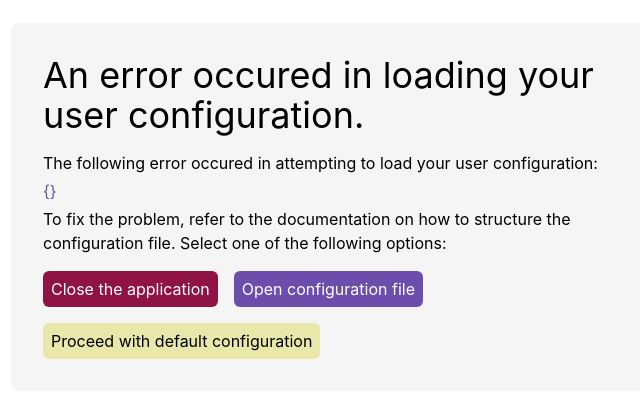
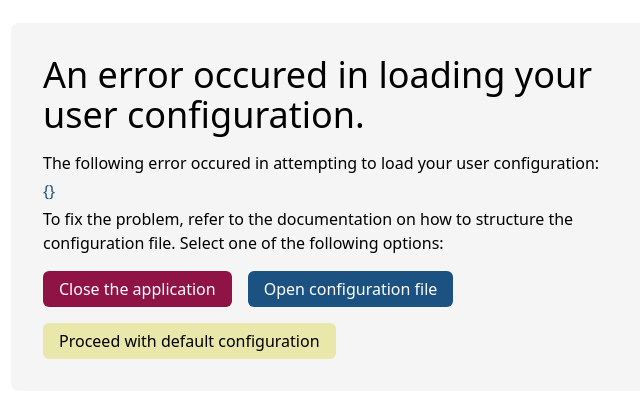
Before and after one commit to declspecl/pow, a React (Vite) app: page / in a window 1280 px wide. Shown: the part 193-590 px from the top of the page, without its empty margins (309-949 px from the left). Built offline with nearby package versions, Linux system fonts and the light colour scheme.

Commit message:
adjusted colorscheme and fixed css variable mistake

```diff
--- a/src/app/main.css
+++ b/src/app/main.css
@@ -12,7 +12,7 @@
         --text-250: 0 0% 20%;
         --text-300: 0 0% 24%;
 
-        --background: 0 0% 100;
+        --background: 0 0% 100%;
         --background-50: 0 0% 96%;
         --background-100: 0 0% 92%;
         --background-150: 0 0% 88%;
@@ -30,7 +30,7 @@
         --text-250: 0 0% 20%;
         --text-300: 0 0% 24%;
 
-        --background: 0 0% 100;
+        --background: 0 0% 100%;
         --background-50: 0 0% 96%;
         --background-100: 0 0% 92%;
         --background-150: 0 0% 88%;
@@ -48,15 +48,15 @@
         --ui-primary-650: 336 77% 44%;
         --ui-primary-700: 336 77% 48%;
 
-        --ui-secondary-300: 260 38% 33%;
-        --ui-secondary-350: 260 38% 37%;
-        --ui-secondary-400: 260 38% 41%;
-        --ui-secondary-450: 260 38% 45%;
-        --ui-secondary-500: 260 38% 49%;
-        --ui-secondary-550: 260 38% 53%;
-        --ui-secondary-600: 260 38% 57%;
-        --ui-secondary-650: 260 38% 61%;
-        --ui-secondary-700: 260 38% 65%;
+        --ui-secondary-300: 208 64% 15%;
+        --ui-secondary-350: 208 64% 19%;
+        --ui-secondary-400: 208 64% 23%;
+        --ui-secondary-450: 208 64% 27%;
+        --ui-secondary-500: 208 64% 31%;
+        --ui-secondary-550: 208 64% 35%;
+        --ui-secondary-600: 208 64% 39%;
+        --ui-secondary-550: 208 64% 43%;
+        --ui-secondary-700: 208 64% 47%;
 
         --ui-accent-300: 58 59% 63%;
         --ui-accent-350: 58 59% 67%;
@@ -89,15 +89,15 @@
         --background-250: 0 0% 23%;
         --background-300: 0 0% 27%;
 
-        --ui-primary-300: 259 85% 64%;
-        --ui-primary-350: 259 85% 68%;
-        --ui-primary-400: 259 85% 72%;
-        --ui-primary-450: 259 85% 76%;
-        --ui-primary-500: 259 85% 80%;
-        --ui-primary-550: 259 85% 84%;
-        --ui-primary-600: 259 85% 88%;
-        --ui-primary-650: 259 85% 92%;
-        --ui-primary-700: 259 85% 96%;
+        --ui-primary-300: 259 85% 66%;
+        --ui-primary-350: 259 85% 70%;
+        --ui-primary-400: 259 85% 74%;
+        --ui-primary-450: 259 85% 78%;
+        --ui-primary-500: 259 85% 82%;
+        --ui-primary-550: 259 85% 86%;
+        --ui-primary-600: 259 85% 90%;
+        --ui-primary-650: 259 85% 94%;
+        --ui-primary-700: 259 85% 98%;
 
         --ui-secondary-300: 58 59% 63%;
         --ui-secondary-350: 58 59% 67%;
@@ -140,35 +140,35 @@
         --background-250: 249 22% 32%;
         --background-300: 249 22% 36%;
 
-        --ui-primary-300: 189 43% 57%;
-        --ui-primary-350: 189 43% 61%;
-        --ui-primary-400: 189 43% 65%;
-        --ui-primary-450: 189 43% 69%;
-        --ui-primary-500: 189 43% 73%;
-        --ui-primary-550: 189 43% 77%;
-        --ui-primary-600: 189 43% 81%;
-        --ui-primary-650: 189 43% 85%;
-        --ui-primary-700: 189 43% 89%;
+        --ui-primary-300: 189 43% 60%;
+        --ui-primary-350: 189 43% 64%;
+        --ui-primary-400: 189 43% 68%;
+        --ui-primary-450: 189 43% 72%;
+        --ui-primary-500: 189 43% 76%;
+        --ui-primary-550: 189 43% 80%;
+        --ui-primary-600: 189 43% 84%;
+        --ui-primary-650: 189 43% 88%;
+        --ui-primary-700: 189 43% 92%;
 
-        --ui-secondary-300: 35 74% 54%;
-        --ui-secondary-350: 35 74% 58%;
-        --ui-secondary-400: 35 74% 62%;
-        --ui-secondary-450: 35 74% 66%;
-        --ui-secondary-500: 35 74% 70%;
-        --ui-secondary-550: 35 74% 74%;
-        --ui-secondary-600: 35 74% 78%;
-        --ui-secondary-650: 35 74% 82%;
-        --ui-secondary-700: 35 74% 86%;
+        --ui-secondary-300: 35 74% 58%;
+        --ui-secondary-350: 35 74% 62%;
+        --ui-secondary-400: 35 74% 66%;
+        --ui-secondary-450: 35 74% 70%;
+        --ui-secondary-500: 35 74% 74%;
+        --ui-secondary-550: 35 74% 78%;
+        --ui-secondary-600: 35 74% 82%;
+        --ui-secondary-650: 35 74% 86%;
+        --ui-secondary-700: 35 74% 90%;
 
-        --ui-accent-300: 343 58% 27%;
-        --ui-accent-350: 343 58% 31%;
-        --ui-accent-400: 343 58% 35%;
-        --ui-accent-450: 343 58% 39%;
-        --ui-accent-500: 343 58% 43%;
-        --ui-accent-550: 343 58% 47%;
-        --ui-accent-600: 343 58% 51%;
-        --ui-accent-650: 343 58% 55%;
-        --ui-accent-700: 343 58% 59%;
+        --ui-accent-300: 343 58% 22%;
+        --ui-accent-350: 343 58% 26%;
+        --ui-accent-400: 343 58% 30%;
+        --ui-accent-450: 343 58% 34%;
+        --ui-accent-500: 343 58% 38%;
+        --ui-accent-550: 343 58% 42%;
+        --ui-accent-600: 343 58% 46%;
+        --ui-accent-650: 343 58% 50%;
+        --ui-accent-700: 343 58% 54%;
 
         --folder: 197 49% 38%;
         --file: 267 57% 78%;
@@ -191,25 +191,25 @@
         --background-250: 235 19% 33%;
         --background-300: 235 19% 37%;
 
-        --ui-primary-300: 221 82% 58%;
-        --ui-primary-350: 221 82% 62%;
-        --ui-primary-400: 221 82% 66%;
-        --ui-primary-450: 221 82% 70%;
-        --ui-primary-500: 221 82% 74%;
-        --ui-primary-550: 221 82% 78%;
-        --ui-primary-600: 221 82% 82%;
-        --ui-primary-650: 221 82% 86%;
-        --ui-primary-700: 221 82% 90%;
+        --ui-primary-300: 221 82% 63%;
+        --ui-primary-350: 221 82% 67%;
+        --ui-primary-400: 221 82% 71%;
+        --ui-primary-450: 221 82% 75%;
+        --ui-primary-500: 221 82% 79%;
+        --ui-primary-550: 221 82% 83%;
+        --ui-primary-600: 221 82% 87%;
+        --ui-primary-650: 221 82% 91%;
+        --ui-primary-700: 221 82% 95%;
 
-        --ui-secondary-300: 261 85% 63%;
-        --ui-secondary-350: 261 85% 67%;
-        --ui-secondary-400: 261 85% 71%;
-        --ui-secondary-450: 261 85% 75%;
-        --ui-secondary-500: 261 85% 79%;
-        --ui-secondary-550: 261 85% 83%;
-        --ui-secondary-600: 261 85% 87%;
-        --ui-secondary-650: 261 85% 91%;
-        --ui-secondary-700: 261 85% 95%;
+        --ui-secondary-300: 261 85% 66%;
+        --ui-secondary-350: 261 85% 70%;
+        --ui-secondary-400: 261 85% 74%;
+        --ui-secondary-450: 261 85% 78%;
+        --ui-secondary-500: 261 85% 82%;
+        --ui-secondary-550: 261 85% 86%;
+        --ui-secondary-600: 261 85% 90%;
+        --ui-secondary-650: 261 85% 94%;
+        --ui-secondary-700: 261 85% 98%;
 
         --ui-accent-300: 229 23% 17%;
         --ui-accent-350: 229 23% 21%;
--- a/src/components/Pages/UserConfigError/UserConfigError.tsx
+++ b/src/components/Pages/UserConfigError/UserConfigError.tsx
@@ -15,12 +15,12 @@ export default function UserConfigError({ errorEncountered, setErrorEncountered,
     const naviHistoryGotoArbitrary = useNaviHistoryStore((state) => state.gotoArbitrary);
 
     return (
-        <div className="p-8 fixed top-1/2 left-1/2 -translate-y-1/2 -translate-x-1/2 flex flex-col items-start gap-4 rounded-lg bg-background-50 text-text font-inter">
-            <h1 className="text-4xl">
+        <div className="p-8 fixed top-1/2 left-1/2 -translate-y-1/2 -translate-x-1/2 flex flex-col items-start gap-4 rounded-lg bg-background-50">
+            <h1 className="text-4xl text-text">
                 An error occured in loading your user configuration.
             </h1>
 
-            <div className="flex flex-col gap-1 text-base">
+            <div className="flex flex-col gap-1 text-base text-text">
                 <p>
                     The following error occured in attempting to load your user configuration:
                 </p>
@@ -38,7 +38,7 @@ export default function UserConfigError({ errorEncountered, setErrorEncountered,
                         await exit(0);
                     }}
                     className={clsx(
-                        "px-2 py-1.5 rounded-md bg-ui-primary text-background"
+                        "px-4 py-1.5 rounded-md bg-ui-primary text-background"
                     )}
                 >
                     Close the application
@@ -49,7 +49,7 @@ export default function UserConfigError({ errorEncountered, setErrorEncountered,
                         console.log("open config file");
                     }}
                     className={clsx(
-                        "px-2 py-1.5 rounded-md bg-ui-secondary text-background"
+                        "px-4 py-1.5 rounded-md bg-ui-secondary text-background"
                     )}
                 >
                     Open configuration file
@@ -61,10 +61,10 @@ export default function UserConfigError({ errorEncountered, setErrorEncountered,
 
                         setErrorEncountered(null);
                         setUserConfig(default_user_config);
-                        naviHistoryGotoArbitrary(default_user_config.default_folder);
+                        naviHistoryGotoArbitrary(default_user_config.pow.default_directory);
                     }}
                     className={clsx(
-                        "px-2 py-1.5 rounded-md bg-ui-accent text-text"
+                        "px-4 py-1.5 rounded-md bg-ui-accent text-text"
                     )}
                 >
                     Proceed with default configuration
```
